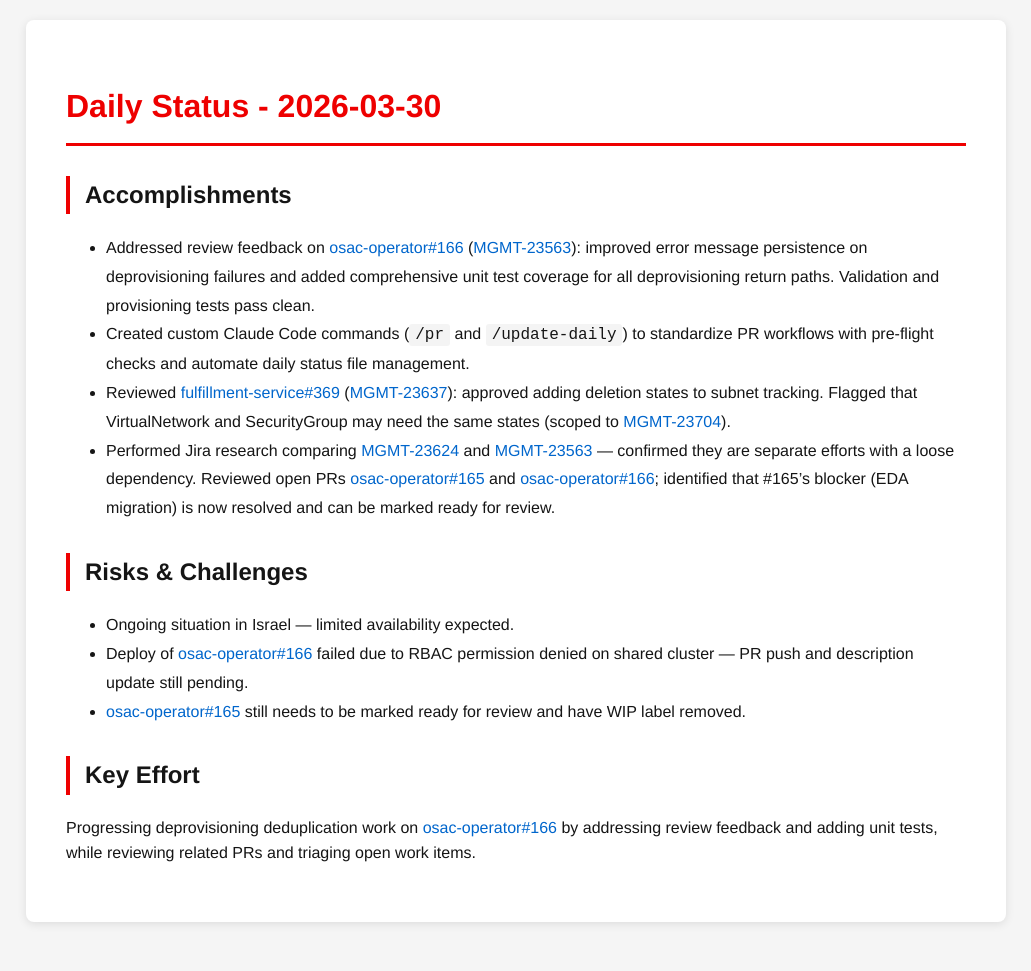
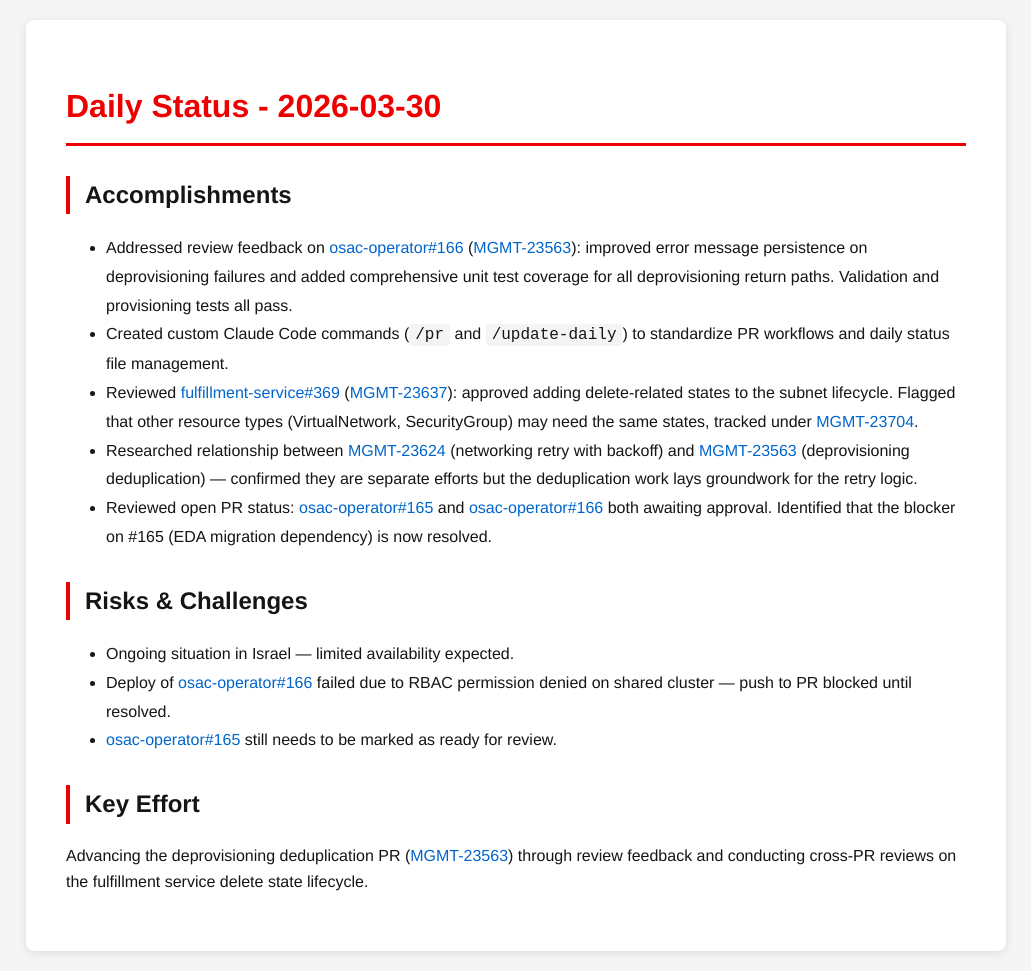
Before and after one commit to tzvatot/daily-status, a Jekyll site: the page built from 2026-03-30.md, in a window 1280 px wide. Shown: the whole page, without its empty margins (124-1155 px from the left). Built offline with Jekyll 4.4.1, drawn with Linux system fonts in a browser that asks for light colours; before the commit the page ends 942 px from its top, so only the background shows below that.

Commit message:
Daily status update - 2026-03-30

```diff
--- a/2026-03-30.md
+++ b/2026-03-30.md
@@ -7,15 +7,16 @@
 # Daily Status - 2026-03-30
 
 ## Accomplishments
-- Addressed review feedback on [osac-operator#166](https://github.com/osac-project/osac-operator/pull/166) ([MGMT-23563](https://issues.redhat.com/browse/MGMT-23563)): improved error message persistence on deprovisioning failures and added comprehensive unit test coverage for all deprovisioning return paths. Validation and provisioning tests pass clean.
-- Created custom Claude Code commands (`/pr` and `/update-daily`) to standardize PR workflows with pre-flight checks and automate daily status file management.
-- Reviewed [fulfillment-service#369](https://github.com/osac-project/fulfillment-service/pull/369) ([MGMT-23637](https://issues.redhat.com/browse/MGMT-23637)): approved adding deletion states to subnet tracking. Flagged that VirtualNetwork and SecurityGroup may need the same states (scoped to [MGMT-23704](https://issues.redhat.com/browse/MGMT-23704)).
-- Performed Jira research comparing [MGMT-23624](https://issues.redhat.com/browse/MGMT-23624) and [MGMT-23563](https://issues.redhat.com/browse/MGMT-23563) — confirmed they are separate efforts with a loose dependency. Reviewed open PRs [osac-operator#165](https://github.com/osac-project/osac-operator/pull/165) and [osac-operator#166](https://github.com/osac-project/osac-operator/pull/166); identified that #165's blocker (EDA migration) is now resolved and can be marked ready for review.
+- Addressed review feedback on [osac-operator#166](https://github.com/osac-project/osac-operator/pull/166) ([MGMT-23563](https://issues.redhat.com/browse/MGMT-23563)): improved error message persistence on deprovisioning failures and added comprehensive unit test coverage for all deprovisioning return paths. Validation and provisioning tests all pass.
+- Created custom Claude Code commands (`/pr` and `/update-daily`) to standardize PR workflows and daily status file management.
+- Reviewed [fulfillment-service#369](https://github.com/osac-project/fulfillment-service/pull/369) ([MGMT-23637](https://issues.redhat.com/browse/MGMT-23637)): approved adding delete-related states to the subnet lifecycle. Flagged that other resource types (VirtualNetwork, SecurityGroup) may need the same states, tracked under [MGMT-23704](https://issues.redhat.com/browse/MGMT-23704).
+- Researched relationship between [MGMT-23624](https://issues.redhat.com/browse/MGMT-23624) (networking retry with backoff) and [MGMT-23563](https://issues.redhat.com/browse/MGMT-23563) (deprovisioning deduplication) — confirmed they are separate efforts but the deduplication work lays groundwork for the retry logic.
+- Reviewed open PR status: [osac-operator#165](https://github.com/osac-project/osac-operator/pull/165) and [osac-operator#166](https://github.com/osac-project/osac-operator/pull/166) both awaiting approval. Identified that the blocker on #165 (EDA migration dependency) is now resolved.
 
 ## Risks & Challenges
 - Ongoing situation in Israel — limited availability expected.
-- Deploy of [osac-operator#166](https://github.com/osac-project/osac-operator/pull/166) failed due to RBAC permission denied on shared cluster — PR push and description update still pending.
-- [osac-operator#165](https://github.com/osac-project/osac-operator/pull/165) still needs to be marked ready for review and have WIP label removed.
+- Deploy of [osac-operator#166](https://github.com/osac-project/osac-operator/pull/166) failed due to RBAC permission denied on shared cluster — push to PR blocked until resolved.
+- [osac-operator#165](https://github.com/osac-project/osac-operator/pull/165) still needs to be marked as ready for review.
 
 ## Key Effort
-Progressing deprovisioning deduplication work on [osac-operator#166](https://github.com/osac-project/osac-operator/pull/166) by addressing review feedback and adding unit tests, while reviewing related PRs and triaging open work items.
+Advancing the deprovisioning deduplication PR ([MGMT-23563](https://issues.redhat.com/browse/MGMT-23563)) through review feedback and conducting cross-PR reviews on the fulfillment service delete state lifecycle.
```
